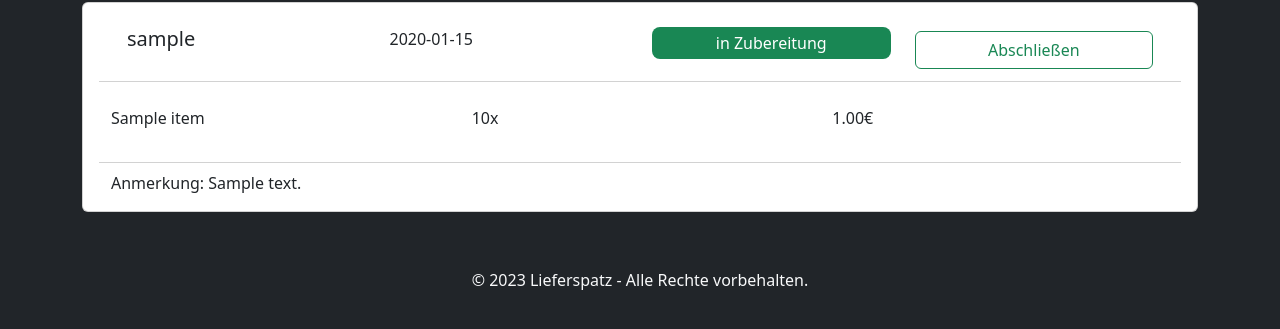
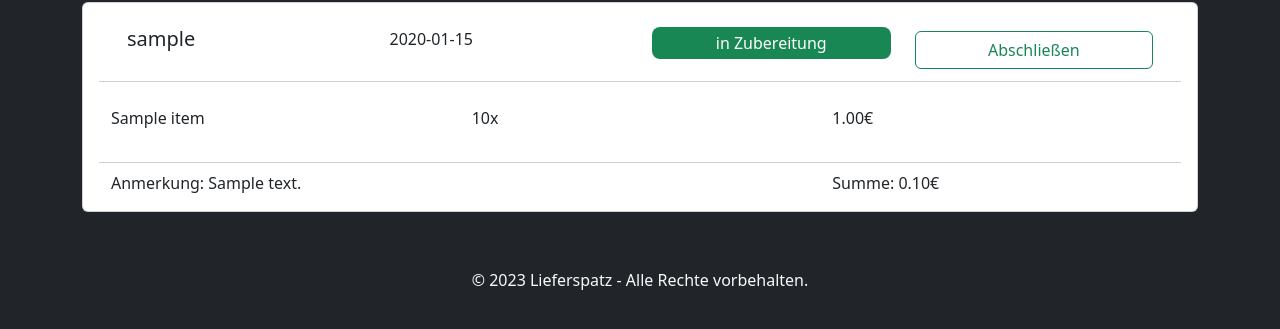
Before and after one commit to KatinkaMeer/db-praktikum, a Flask app: template templates/orders_business.html in a window 1280 px wide. Shown: the part 243-572 px from the top of the page. Run offline with Flask 3, Linux system fonts and the light colour scheme; the template is opened without the code that fills it: most values are stand-ins (such as "Sample title", 1, 10 or a date in 2020); some libraries are stand-ins or nearby versions.

Commit message:
summe
added ugly sum for orders

```diff
--- a/templates/orders_business.html
+++ b/templates/orders_business.html
@@ -47,15 +47,22 @@
 
             {% for item in order['items'] %}
             <div class="row">
-              <p class="card-text col">{{ item['name'] }}</p>
-              <p class="card-text col">{{ item['amount'] }}x</p>
-              <p class="card-text col">{{ "%.2f" | format(item['price']*item['amount']/100) }}€</p>
+              <p class="card-text col-4">{{ item['name'] }}</p>
+              <p class="card-text col-4">{{ item['amount'] }}x</p>
+              <p class="card-text col-4">{{ "%.2f" | format(item['price']*item['amount']/100) }}€</p>
             </div>
+            <div class="row card-header bg-transparent mb-2"></div>
             {% endfor %}
-            <div class="row card-header bg-transparent mb-2"></div>
-            <div class="card-text">
-              Anmerkung: {{ order['comment'] }}
+            <div class="card-text row">
+              <div class="col-4">
+                Anmerkung: {{ order['comment'] }}
+              </div>
+              <div class="col-4"></div>
+              <div class="col-4">
+                Summe: {{ "%.2f" | format(order['sum']/100) }}€
+              </div>
             </div>
+
         </div>
         </div>
       {% endif %}
```
Also changed, not shown: database.py (+6 -1 lines), templates/orders_customer.html (+8 -2 lines).
